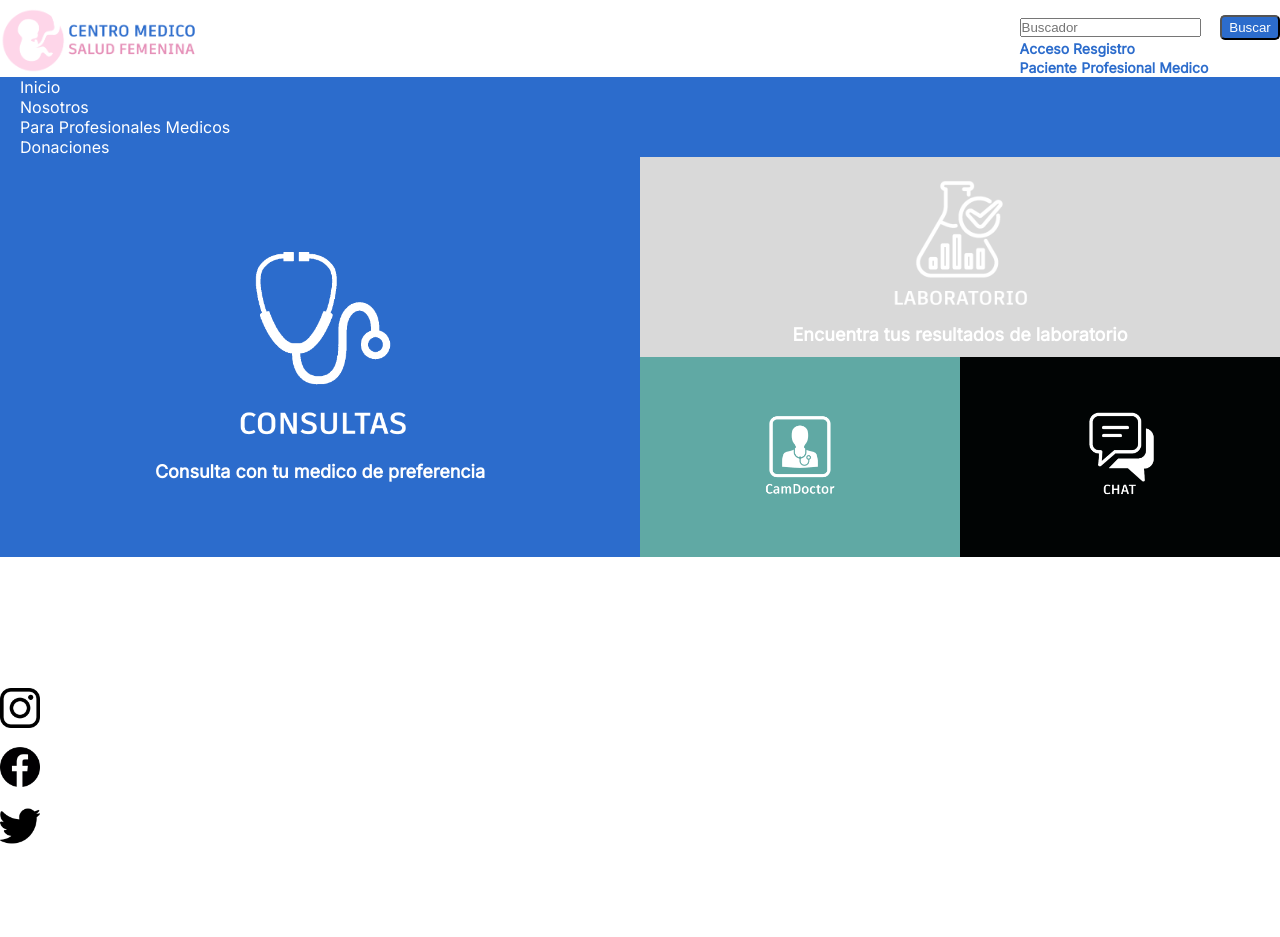
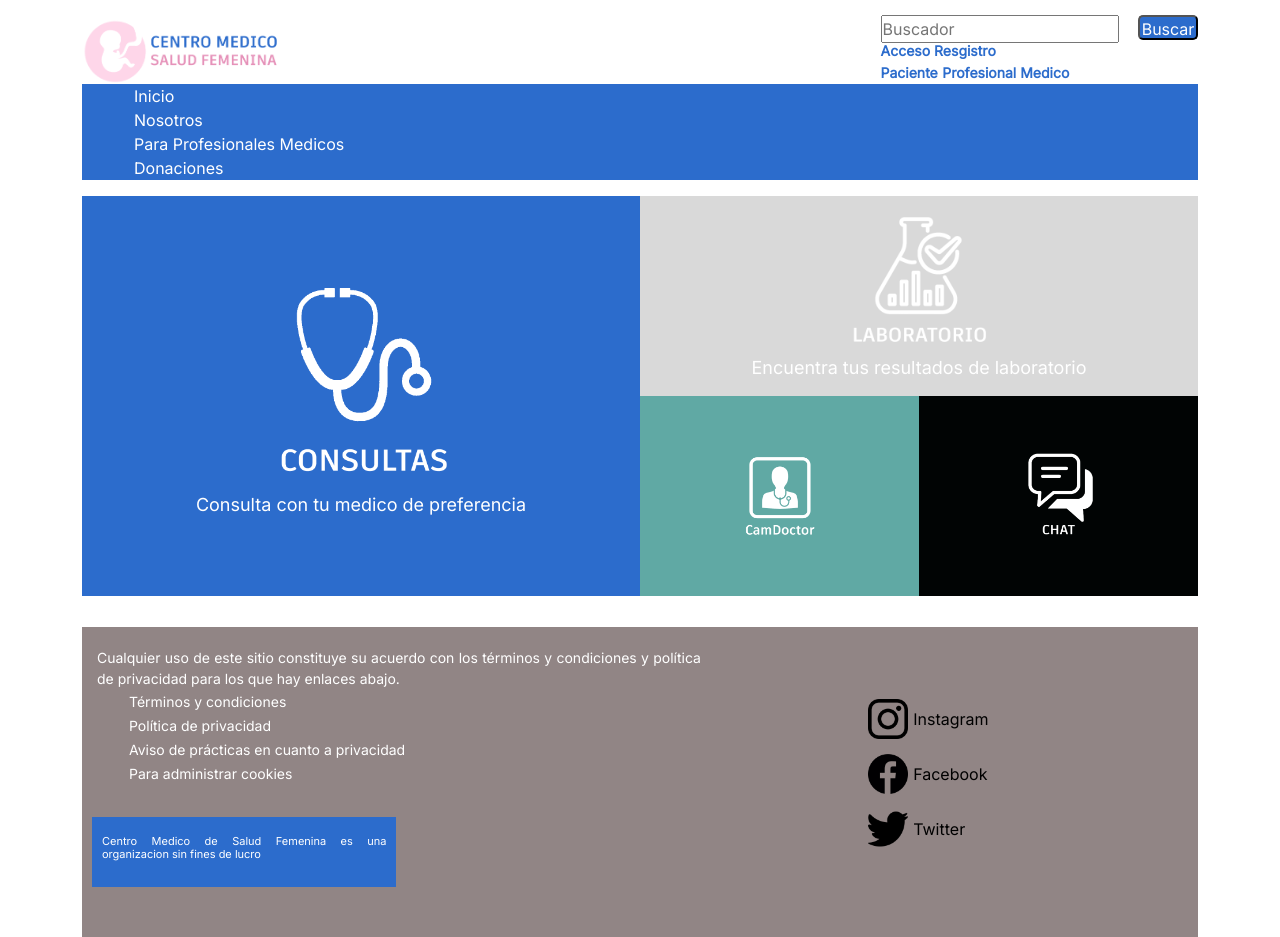
Before and after one commit to YerlinRojas/Proyecto-SaludFemenina, a plain HTML site: page pages/servicios.html in a window 1280 px wide. Before the commit the page ends 865 px from the top, so only its background shows below. Drawn offline with nearby package versions, Linux system fonts and the light colour scheme.

Commit message:
page services

```diff
--- a/pages/servicios.html
+++ b/pages/servicios.html
@@ -4,10 +4,15 @@
     <meta charset="UTF-8" />
     <meta http-equiv="X-UA-Compatible" content="IE=edge" />
     <meta name="viewport" content="width=device-width, initial-scale=1.0" />
+    <link href="https://cdn.jsdelivr.net/npm/bootstrap@5.2.2/dist/css/bootstrap.min.css" rel="stylesheet" integrity="sha384-Zenh87qX5JnK2Jl0vWa8Ck2rdkQ2Bzep5IDxbcnCeuOxjzrPF/et3URy9Bv1WTRi" crossorigin="anonymous">
     <link rel="stylesheet" href="../styles/style.css" />
     <title>Servicios</title>
   </head>
-  <body class="body">
+  <body>
+    <div class="body">
+      <div class="container">
+
+
     <!-- encabezado -->
     <header class="encabezado">
       <div>
@@ -155,16 +160,24 @@
         </div>
       </section>
     </main>
+
     <!-- comienzo del footer -->
     <footer>
-      <div class="foot">
-        <div class="footCont1">
-          <div class="contTerms">
+      <div class="footContainer">
+      <div class="containerTermsCubo footMobile">
+
+        <div class="containerTerms">
+
+          <div class="contTerms contTermsMobile">
+            <div>
             <p class="textTerms">
               Cualquier uso de este sitio constituye su acuerdo con los términos
               y condiciones y política de privacidad para los que hay enlaces
               abajo.
             </p>
+            </div>
+
+            <div>
             <ul>
               <li>
                 <a
@@ -173,6 +186,7 @@
                   >Términos y condiciones</a
                 >
               </li>
+
               <li>
                 <a
                   class="textTerms"
@@ -180,6 +194,7 @@
                   >Política de privacidad</a
                 >
               </li>
+
               <li>
                 <a
                   class="textTerms"
@@ -195,46 +210,66 @@
                   >Para administrar cookies</a
                 >
               </li>
+
             </ul>
           </div>
-          <div class="contCMSF">
-            <div class="textCMSF">
-              <a href="../index.html"
-                ><h5 class="textCMSFdeco">
+
+        </div>
+          </div>
+
+          <div class="conteinerCMSF contCMSFmobile">
+            <div>
+              <a href="./index.html"
+                ><h5 class="textCMSFdeco ">
                   Centro Medico de Salud Femenina es una organizacion sin fines
                   de lucro
-                </h5></a
-              >
+                </h5></a>
             </div>
           </div>
         </div>
+
         <div class="footCont2">
           <div class="iconSM">
+            <div>
             <a href="https://www.instagram.com"
               ><picture><img
-                src="../assents/images/IgLogo.png"
+                src="./../assents/images/IgLogo.png"
                 alt="instagram"
                 width="40px"
             /></picture></a>
+            </div>
+            <div><a href="https://www.instagram.com">Instagram</a></div>
           </div>
+
           <div class="iconSM">
+            <div>
             <a href="https://www.facebook.com"
               ><picture><img
-                src="../assents/images/FbLogo.png"
+                src="./../assents/images/FbLogo.png"
                 alt="facebook"
                 width="40px"
             /></picture></a>
+            </div>
+            <div><a href="https://www.facebook.com">Facebook</a></div>
           </div>
+
           <div class="iconSM">
+            <div>
             <a href="https://twitter.com/?lang=es"
-              ><picture><img
-                src="../assents/images/TwLogo.png"
+              ><img
+                src="./../assents/images/TwLogo.png"
                 alt="twitter"
                 width="40px"
-            /></picture></a>
+            /></a>
+            </div>
+            <div><a href="https://twitter.com/?lang=es">Twitter</a></div>
+
           </div>
         </div>
       </div>
     </footer>
+  </div>
+</div>
+    <script src="https://cdn.jsdelivr.net/npm/bootstrap@5.2.2/dist/js/bootstrap.bundle.min.js" integrity="sha384-OERcA2EqjJCMA+/3y+gxIOqMEjwtxJY7qPCqsdltbNJuaOe923+mo//f6V8Qbsw3" crossorigin="anonymous"></script>
   </body>
 </html>
--- a/styles/style.css
+++ b/styles/style.css
@@ -495,15 +495,11 @@ padding-left: 5px;
     align-items: center;
  }
 
- .textCMSF{
-
- }
-
 
  .textCMSFdeco{
     color: white;
-padding: 10px;
-font-size: 11px;
+    padding: 10px;
+    font-size: 11px;
     text-align: justify;
  }
 
@@ -552,7 +548,7 @@ font-size: 11px;
     flex-direction: row;
     align-items: flex-end;
     padding-top: 50%;
-    padding-right: 10px;
+
 }
 
 
@@ -565,6 +561,9 @@ font-size: 11px;
     font-size: 14px;
 }
 
+.imgHospital{
+    padding-left: 10%;
+}
 .gridArticles2 {
     display: grid;
     grid-template-columns: 50% 50%;
```
Also changed, not shown: index.html (+0 -36 lines).
